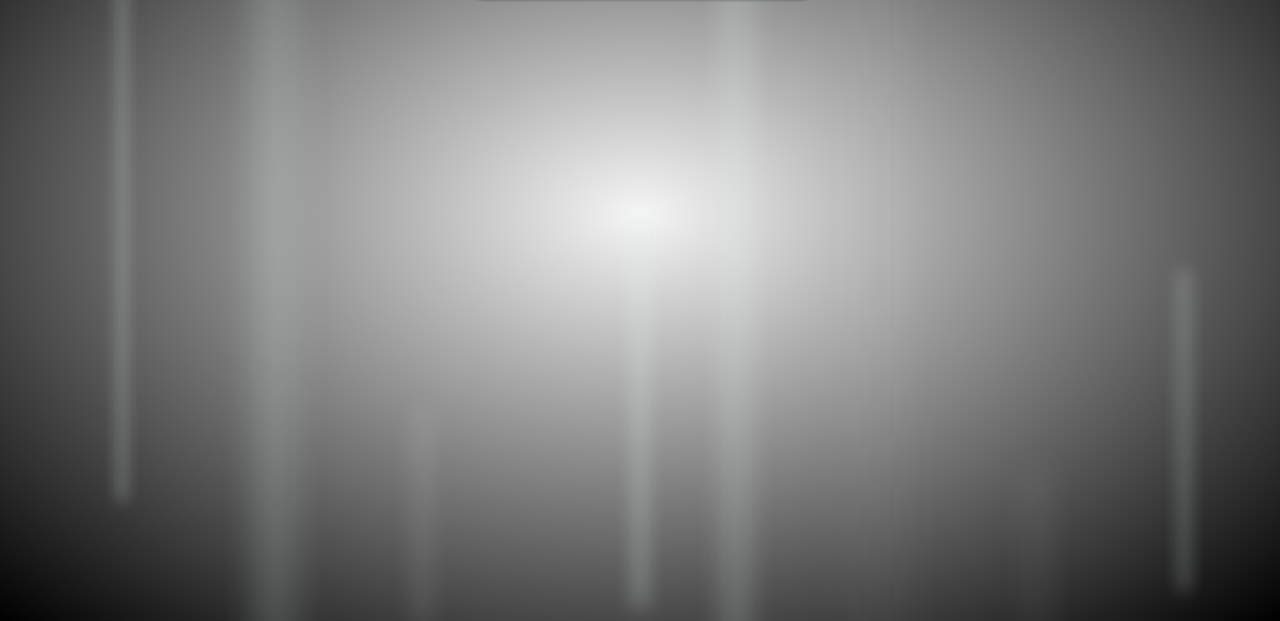
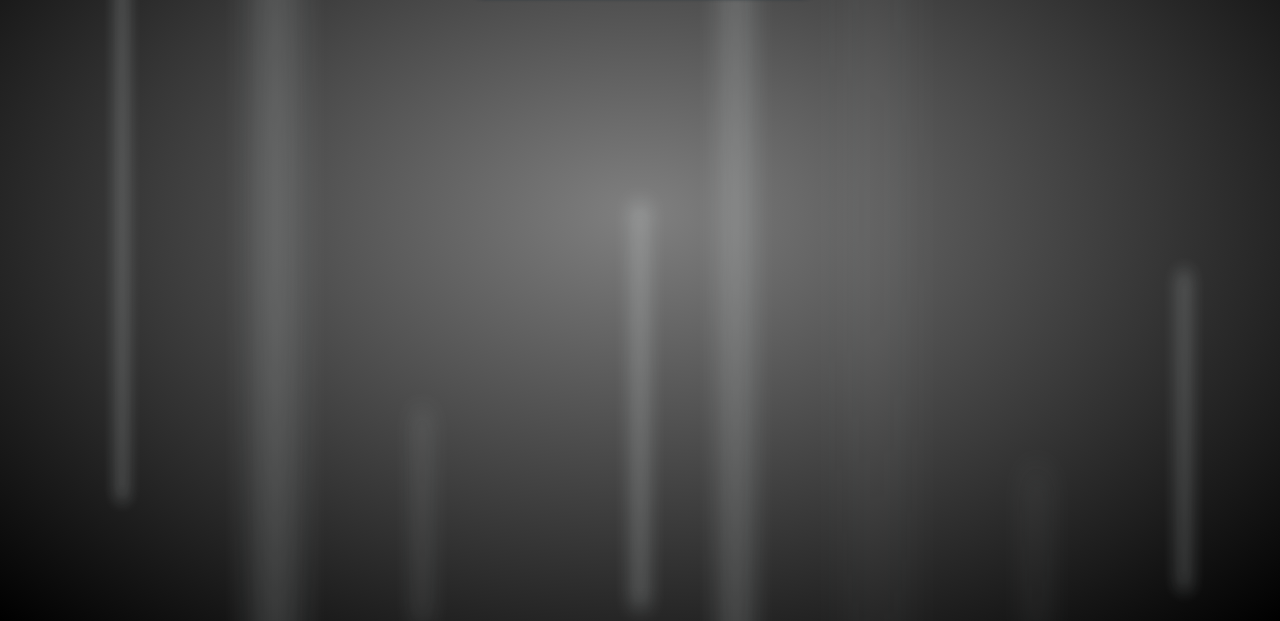
Before and after one commit to EduardShtol/EduardShtol.github.io, a plain HTML site: page index.html in a window 1280 px wide. Shown: the part 194-815 px from the top of the page. Drawn offline with Linux system fonts and the light colour scheme.

Commit message:
Update style.css

```diff
--- a/style.css
+++ b/style.css
@@ -25,7 +25,7 @@ body {
     margin: 0;
     height: 100vh;
     font-weight: 100;
-    background: radial-gradient(#F5F5F5,#000000);
+    background: radial-gradient(#808080,#000000);
     -webkit-overflow-Y: hidden;
     -moz-overflow-Y: hidden;
     -o-overflow-Y: hidden;
```
